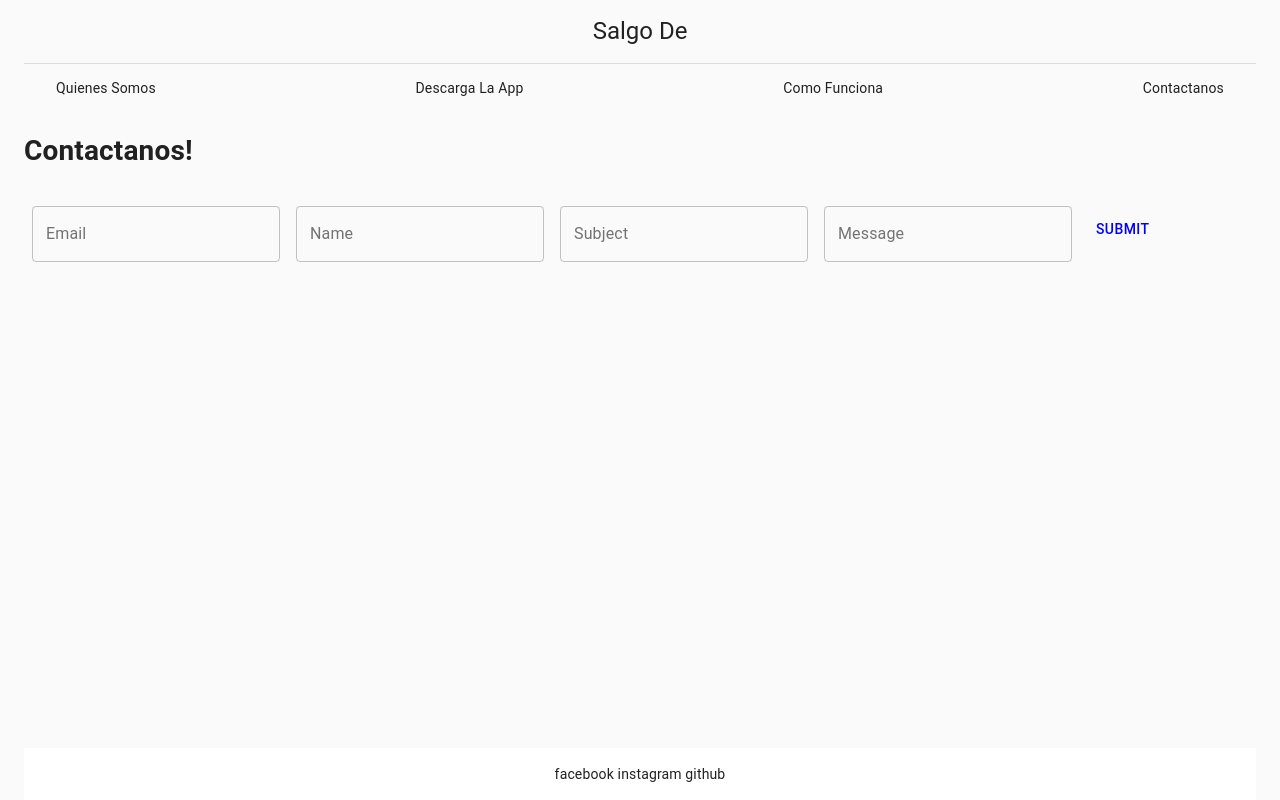
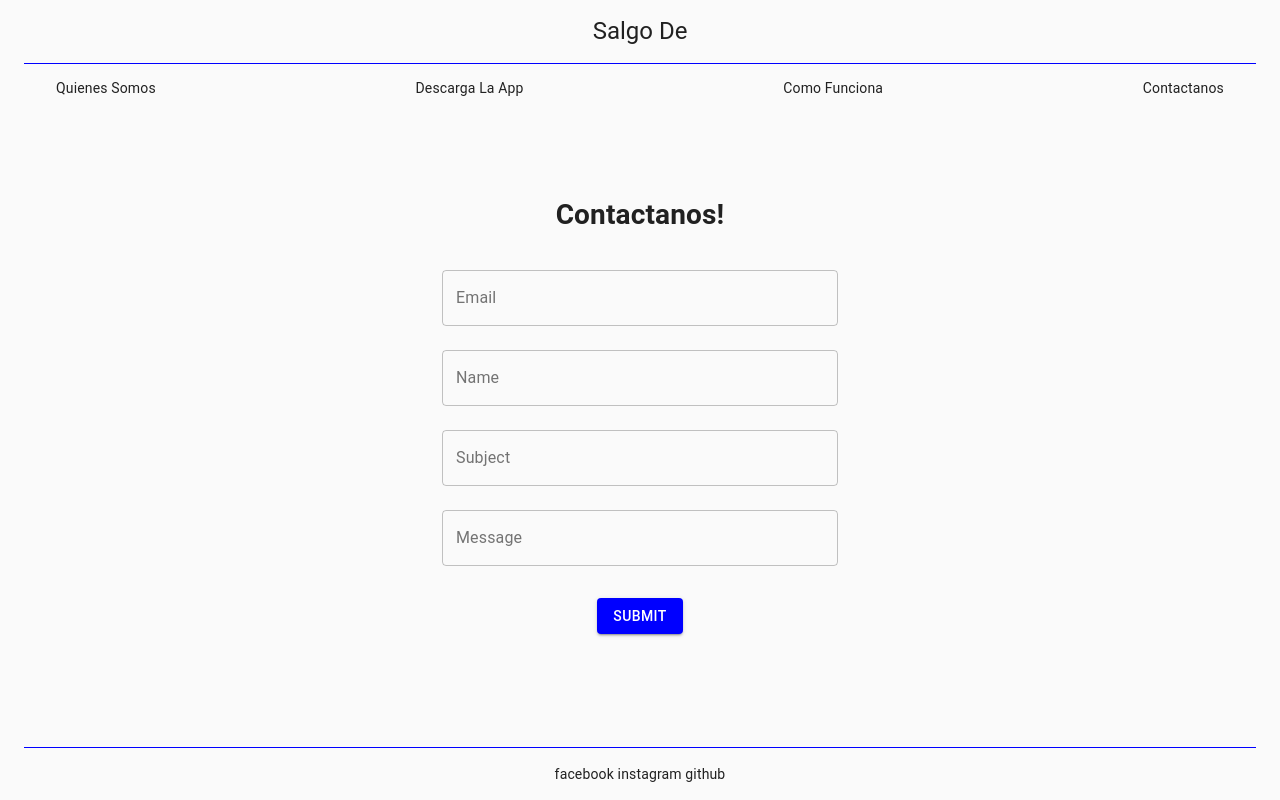
Before and after one commit to salgode/salgode-landing, a React (Create React App) app: page /contactanos in a window 1280 px wide. Built offline with nearby package versions, Linux system fonts and the light colour scheme.

Commit message:
Contactanos form css

```diff
--- a/public/index.html
+++ b/public/index.html
@@ -26,6 +26,16 @@
       Learn how to configure a non-root public URL by running `npm run build`.
     -->
     <title>SalgoDe</title>
+
+    <!-- Global site tag (gtag.js) - Google Analytics -->
+    <script async src="https://www.googletagmanager.com/gtag/js?id=G-VJ1S3FN8L5"></script>
+    <script>
+      window.dataLayer = window.dataLayer || [];
+      function gtag(){dataLayer.push(arguments);}
+      gtag('js', new Date());
+      gtag('config', 'G-VJ1S3FN8L5');
+    </script>
+
   </head>
   <body>
     <noscript>You need to enable JavaScript to run this app.</noscript>
--- a/src/components/AppContainer/AppContainer.js
+++ b/src/components/AppContainer/AppContainer.js
@@ -1,7 +1,6 @@
 import React from 'react';
 import { makeStyles } from '@material-ui/core/styles';
 import CssBaseline from '@material-ui/core/CssBaseline'
-import Paper from '@material-ui/core/Paper';
 import Container from '@material-ui/core/Container';
 import Header from './Header';
 import Links from './Links';
@@ -14,7 +13,7 @@ const useStyles = makeStyles(theme => ({
     minHeight: '100vh',
   },
   toolbar: {
-    borderBottom: `1px solid ${theme.palette.divider}`,
+    borderBottom: `1px solid blue`,
   },
   toolbarTitle: {
     flex: 1,
@@ -49,9 +48,6 @@ export default function AppContainer({ children }) {
         <Header classes={classes} />
         <Links classes={classes}/>
         {children}
-        {/* <Paper className={classes.main}>
-          { children }
-          </Paper> */}
         <Footer classes={classes} />
       </Container>
     </React.Fragment>
--- a/src/components/AppContainer/Footer.js
+++ b/src/components/AppContainer/Footer.js
@@ -7,7 +7,7 @@ const useStyles = makeStyles(theme => ({
   footer: {
     padding: theme.spacing(2),
     marginTop: 'auto',
-    backgroundColor: 'white',
+    borderTop: '1px solid blue',
   },
   fab: {
     margin: theme.spacing(1),
--- a/src/components/AppContainer/Links.js
+++ b/src/components/AppContainer/Links.js
@@ -4,7 +4,7 @@ import Link from '@material-ui/core/Link';
 
 const sections = [
   { name: 'Quienes Somos', link: '/'},
-  { name: 'Descarga La App', link: '/download'},
+  { name: 'Descarga La App', link: '/descarga'},
   { name: 'Como Funciona', link: '/como-funciona'},
   { name: 'Contactanos', link: '/contactanos' },
 ];
--- a/src/components/EmailTemplate/index.js
+++ b/src/components/EmailTemplate/index.js
@@ -3,6 +3,7 @@ import * as emailjs from 'emailjs-com'
 import { makeStyles } from '@material-ui/core/styles';
 import TextField from '@material-ui/core/TextField';
 import Button from '@material-ui/core/Button';
+import Container from '@material-ui/core/Container';
 
 const useStyles = makeStyles(theme => ({
   container: {
@@ -10,14 +11,24 @@ const useStyles = makeStyles(theme => ({
     flexWrap: 'wrap',
   },
   textField: {
-    marginLeft: theme.spacing(1),
-    marginRight: theme.spacing(1),
+   width: '100%'
   },
   dense: {
     marginTop: theme.spacing(2),
   },
   menu: {
     width: 200,
+  },
+  submit: {
+    margin: theme.spacing(3, 0, 2),
+    backgroundColor: 'blue',
+    color: 'white'
+  },
+  paper: {
+    marginTop: theme.spacing(8),
+    display: 'flex',
+    flexDirection: 'column',
+    alignItems: 'center',
   },
 }));
 
@@ -53,7 +64,8 @@ const ContactForm = () => {
 
 
   return (
-    <>
+    <Container component="main" maxWidth="xs">
+    <div className={classes.paper}>
       <h1 className="p-heading1"> Contactanos! </h1>
       <form className={classes.container} noValidate onSubmit={handleSubmit} autoComplete="off">
         <TextField
@@ -96,12 +108,12 @@ const ContactForm = () => {
             margin="normal"
             variant="outlined"
           />
-
-        <Button variant="primary" type="submit" style={{ color: 'blue' }}>
+      </form>
+      <Button variant="contained" color="blue" type="submit" className={classes.submit}>
           Submit
         </Button>
-      </form>
-    </>
+    </div>
+    </Container>
   );
 }
 
--- a/src/routes/MainView.js
+++ b/src/routes/MainView.js
@@ -1,7 +1,6 @@
 import React from 'react';
-import { Grid, Paper, Card } from '@material-ui/core';
+import { Grid } from '@material-ui/core';
 import { makeStyles } from '@material-ui/core/styles';
-import CardMedia from '@material-ui/core/CardMedia';
 
 const useStyles = makeStyles(theme => ({
   root: {
@@ -21,8 +20,6 @@ const useStyles = makeStyles(theme => ({
 
 
 export default function MainView(){
-
-  const [spacing, setSpacing] = React.useState(2);
   const classes = useStyles();
 
   return (
@@ -32,7 +29,7 @@ export default function MainView(){
           <img className={classes.img} src={require("../assets/car.png")} alt="rr"></img>
         </Grid>
         <Grid item xs={8}>
-          <Grid container justify="center" spacing={spacing}>
+          <Grid container justify="center" spacing={2}>
             <Grid className={classes.content} key="1" item>
             <p>Si tenemos el mismo fin, ¡compartamos el viaje!</p>
             <br/>
```
